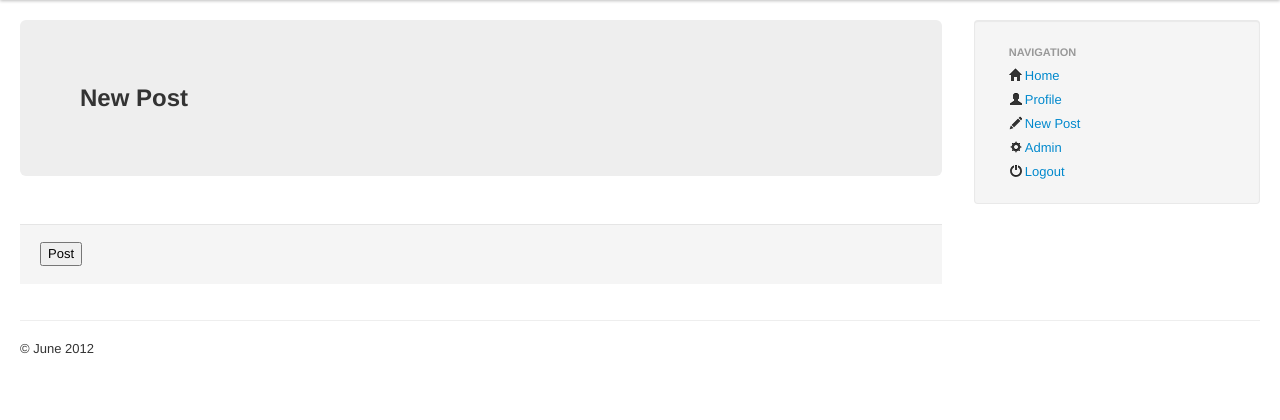
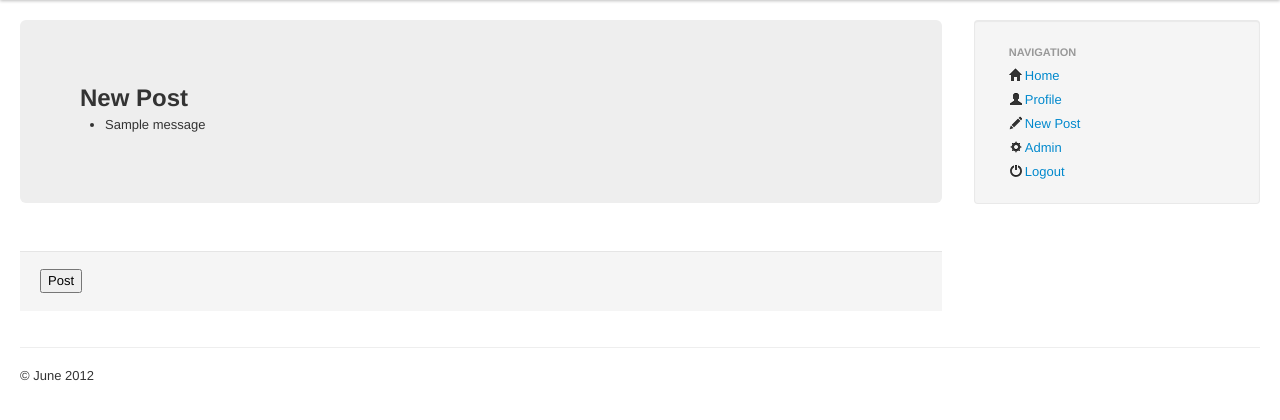
Before and after one commit to grgizem/simple-blog, a Django app: page /newpost/ in a window 1280 px wide. Shown: the part 40-460 px from the top of the page. Run offline with Django 3.2, Linux system fonts and the light colour scheme; a user stored in the database is signed in; tables that the repository leaves empty hold one stand-in row (values such as "Sample post"); one stand-in notice (Sample message) is shown; parts of the project's set-up code (start-up, migrations or seed data) failed here and were passed over; some libraries are stand-ins or nearby versions.

Commit message:
django messages using sample

```diff
--- a/mysite/blog/views.py
+++ b/mysite/blog/views.py
@@ -6,6 +6,7 @@ from django.contrib.auth.decorators import user_passes_test
 from blog.forms import EntryForm, ChangeEmailForm
 from blog.models import Entry
 
+from django.contrib import messages
 from django.template import RequestContext
 from django.shortcuts import render_to_response, redirect, get_object_or_404
 from django.core.mail import send_mail
@@ -65,7 +66,8 @@ def approvement(request):
     if entries:
 	return render_to_response('approve.html', {'entries' : entries}, RequestContext(request))
     else:
-	return render_to_response('home.html', {'notification' : "There is no entry which is waiting for approvement. Thank you!"},RequestContext(request))
+	messages.info(request, 'There is no entry which is waiting for approvement.')
+	return redirect('home', RequestContext(request))
 
 # approving an entry:
 @user_passes_test(lambda u: u.is_superuser)
--- a/mysite/templates/base.html
+++ b/mysite/templates/base.html
@@ -47,7 +47,13 @@
         <div class="span9">
           <div class="hero-unit">
 	{% block title %}{% endblock %}
-		<div class="error">{% block notification %}{% endblock %}</div>
+	{% if messages %}
+	<ul class="messages">
+		{% for message in messages %}
+			<li {% if message.tags %} class="{{ message.tags }}"{% endif %}>{{ message }}</li>
+		{% endfor %}
+	</ul>
+	{% endif %}
           </div>
           	{% block content %}{% endblock %}
 	</div><!--/span-->
```
